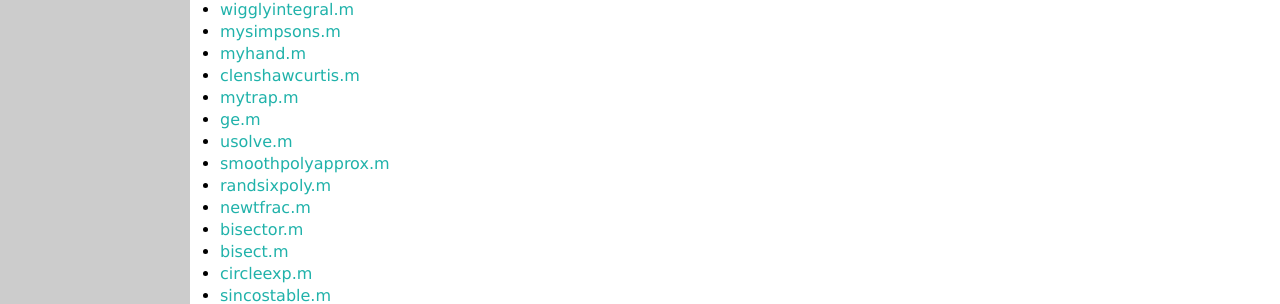
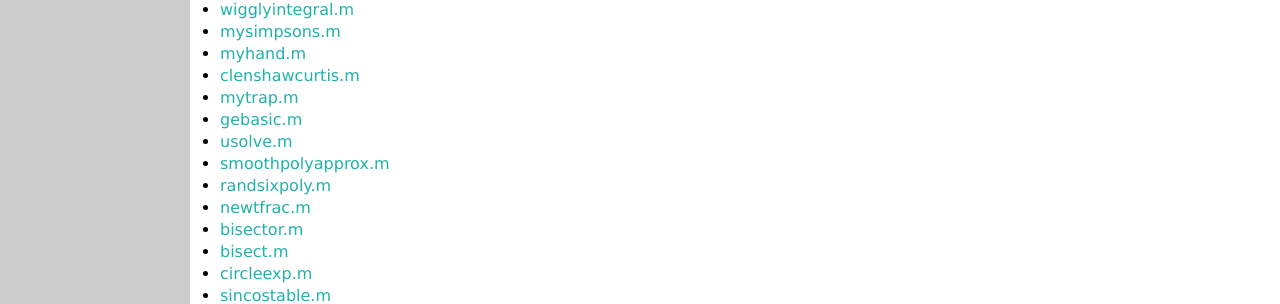
Before and after one commit to bueler/numerical, a Jekyll site: the page built from codes.md, in a window 1280 px wide and 969 px high. Shown: the part 418-722 px from the top of the window. Built offline with Jekyll 4.4.1, drawn with Linux system fonts in a browser that asks for light colours.

Commit message:
remove shadowing issue

```diff
--- a/codes.md
+++ b/codes.md
@@ -28,7 +28,7 @@ The Matlab/Octave codes below come from examples I did in lecture, or they are f
   * [myhand.m](assets/codes/myhand.m)
   * [clenshawcurtis.m](assets/codes/clenshawcurtis.m)
   * [mytrap.m](assets/codes/mytrap.m)
-  * [ge.m](assets/codes/ge.m)
+  * [gebasic.m](assets/codes/gebasic.m)
   * [usolve.m](assets/codes/usolve.m)
   * [smoothpolyapprox.m](assets/codes/smoothpolyapprox.m)
   * [randsixpoly.m](assets/codes/randsixpoly.m)
```
Also changed, not shown: 2 other files.
